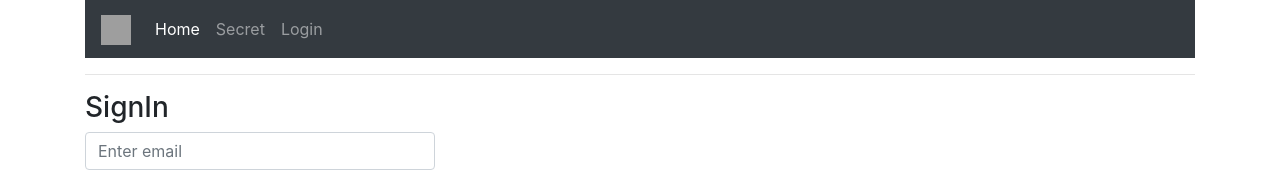
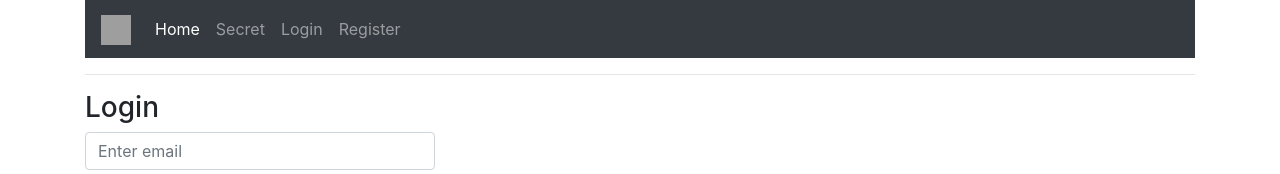
Before and after one commit to Yakushisa/react-auth-example, a React (Create React App) app: page /login in a window 1280 px wide. Shown: the top 174 px of the page. Built offline with nearby package versions, Linux system fonts and the light colour scheme; grey boxes are pictures that could not be loaded.

Commit message:
added register component

```diff
--- a/src/components/App.js
+++ b/src/components/App.js
@@ -26,6 +26,9 @@
               <li class="nav-item">
                 <Link class="nav-link" to="/login">Login</Link>
               </li>
+              <li class="nav-item">
+                <Link class="nav-link" to="/register">Register</Link>
+              </li>
             </ul>
           </div>
         </nav>
--- a/src/components/Login.jsx
+++ b/src/components/Login.jsx
@@ -45,7 +45,7 @@
         <div class="col-4">
           <form class="form-group" onSubmit={this.onSubmit}>
            <div class="form-group">
-              <h3>SignIn</h3>
+              <h3>Login</h3>
               <input
                 type="email"
                 name="email"
```
